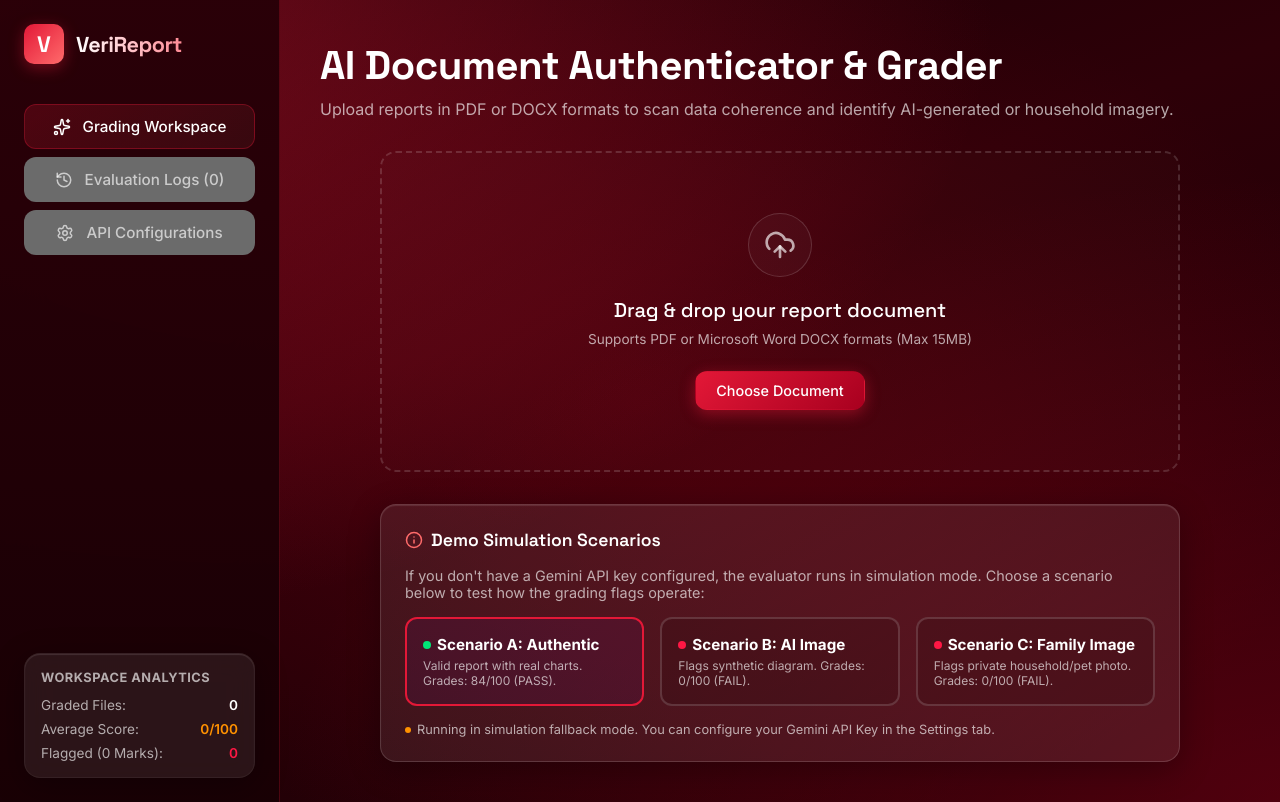
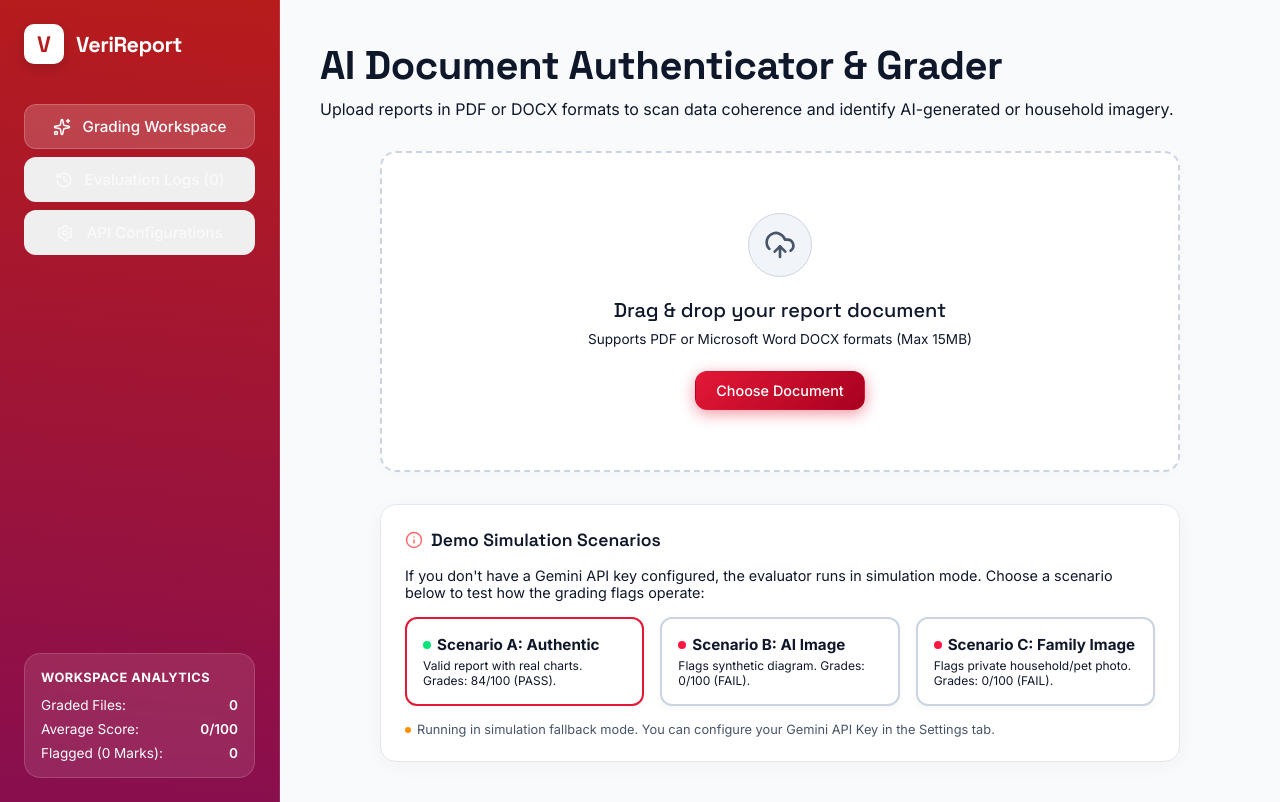
Before and after one commit to sravanmalla123/KL-Result-Checking-Application, a React (Vite) app: page / in a window 1280 px wide. Built offline with nearby package versions, Linux system fonts and the light colour scheme.

Commit message:
Redesign app theme: configure solid red sidebar and a clean white/slate body background layout

```diff
--- a/src/index.css
+++ b/src/index.css
@@ -778,3 +778,222 @@ body {
   color: #fff;
   box-shadow: 0 0 10px rgba(75, 85, 99, 0.4);
 }
+
+/* Red Sidebar & White Main Content Overrides */
+:root {
+  --bg-deep: #ffffff;
+  --bg-surface: #ffffff;
+  --bg-surface-hover: #f1f5f9;
+  --border-color: #cbd5e1;
+  --border-focus: #e31837;
+
+  --color-text-main: #0f172a;
+  --color-text-muted: #475569;
+  --color-text-dim: #94a3b8;
+
+  --sidebar-bg: linear-gradient(185deg, #b71c1c 0%, #880e4f 100%);
+  --sidebar-border: rgba(255, 255, 255, 0.1);
+  --sidebar-text: #ffffff;
+  --sidebar-text-muted: rgba(255, 255, 255, 0.7);
+  --sidebar-nav-active-bg: rgba(255, 255, 255, 0.18);
+  --sidebar-nav-hover-bg: rgba(255, 255, 255, 0.08);
+
+  --shadow-sm: 0 1px 2px rgba(0,0,0,0.05);
+  --shadow-md: 0 4px 12px rgba(0,0,0,0.05);
+  --shadow-lg: 0 8px 30px rgba(0,0,0,0.08);
+  --shadow-glass: 0 4px 20px rgba(0, 0, 0, 0.04);
+
+  color-scheme: light;
+}
+
+body {
+  background: #f8fafc !important;
+  color: var(--color-text-main) !important;
+}
+
+/* Sidebar red coloring */
+.sidebar {
+  background: var(--sidebar-bg) !important;
+  border-right: 1px solid var(--sidebar-border) !important;
+}
+
+.brand-logo {
+  background: #ffffff !important;
+  color: #b71c1c !important;
+  box-shadow: 0 4px 12px rgba(0, 0, 0, 0.15) !important;
+}
+
+.brand-name {
+  color: #ffffff !important;
+  background: none !important;
+  -webkit-background-clip: unset !important;
+  -webkit-text-fill-color: initial !important;
+}
+
+.sidebar .nav-item {
+  color: var(--sidebar-text-muted) !important;
+}
+
+.sidebar .nav-item:hover {
+  color: #ffffff !important;
+  background: var(--sidebar-nav-hover-bg) !important;
+}
+
+.sidebar .nav-item.active {
+  background: var(--sidebar-nav-active-bg) !important;
+  border: 1px solid rgba(255, 255, 255, 0.2) !important;
+  color: #ffffff !important;
+}
+
+/* Sidebar Analytics Card style overrides */
+.sidebar .glass-panel {
+  background: rgba(255, 255, 255, 0.1) !important;
+  border: 1px solid rgba(255, 255, 255, 0.15) !important;
+  box-shadow: none !important;
+}
+
+.sidebar .glass-panel h4,
+.sidebar .glass-panel span {
+  color: #ffffff !important;
+}
+
+/* Main Area Card and Elements style overrides */
+.glass-panel {
+  background: #ffffff !important;
+  border: 1px solid #e2e8f0 !important;
+  box-shadow: 0 4px 20px rgba(0, 0, 0, 0.04) !important;
+}
+
+/* Override inline text white colors inside main content */
+.main-content h1,
+.main-content h2,
+.main-content h3,
+.main-content h4,
+.main-content p,
+.main-content span,
+.main-content strong,
+.main-content label {
+  color: var(--color-text-main) !important;
+}
+
+/* Exclude badges, scenario labels, and buttons from general main-content text color overrides */
+.main-content .btn,
+.main-content .btn span,
+.main-content .badge,
+.main-content .image-badge,
+.main-content .comparison-tab-btn,
+.main-content .engine-dot-badge,
+.main-content .history-score-badge {
+  color: inherit !important;
+}
+
+.main-content .btn-primary,
+.main-content .btn-primary span,
+.main-content .btn-danger,
+.main-content .btn-danger span {
+  color: #ffffff !important;
+}
+
+/* Input Fields styling */
+.form-input {
+  background: #ffffff !important;
+  border: 1px solid #cbd5e1 !important;
+  color: #0f172a !important;
+}
+
+.form-input::placeholder {
+  color: #94a3b8 !important;
+}
+
+.form-input:focus {
+  border-color: var(--color-primary) !important;
+  box-shadow: 0 0 0 3px rgba(227, 24, 55, 0.15) !important;
+}
+
+/* Select element option elements style */
+#engine-select {
+  background-color: #ffffff !important;
+  color: #0f172a !important;
+  border: 1px solid #cbd5e1 !important;
+}
+
+/* Document content preview area */
+.custom-scroll {
+  background: #0f172a !important;
+  color: #e2e8f0 !important;
+  border-color: #1e293b !important;
+}
+
+.custom-scroll span,
+.custom-scroll p {
+  color: #e2e8f0 !important;
+}
+
+/* Secondary Button styling */
+.btn-secondary {
+  background: #ffffff !important;
+  color: #0f172a !important;
+  border: 1px solid #cbd5e1 !important;
+}
+
+.btn-secondary:hover {
+  background: #f1f5f9 !important;
+  border-color: #94a3b8 !important;
+}
+
+/* Comparison tab button default styling */
+.comparison-tab-btn {
+  background: #ffffff !important;
+  color: #475569 !important;
+  border: 1px solid #cbd5e1 !important;
+}
+
+.comparison-tab-btn:hover {
+  background: #f1f5f9 !important;
+  color: #0f172a !important;
+}
+
+.comparison-tab-btn.active {
+  color: #ffffff !important;
+}
+
+/* Table overrides */
+.comparison-table th {
+  color: var(--color-text-muted) !important;
+  border-bottom: 1px solid #cbd5e1 !important;
+}
+
+.comparison-table td {
+  color: var(--color-text-main) !important;
+}
+
+.comparison-table tr:hover {
+  background: #f8fafc !important;
+}
+
+/* Scenario labels styling */
+.main-content label[style*="cursor"] {
+  background: #ffffff !important;
+  box-shadow: 0 2px 8px rgba(0, 0, 0, 0.04) !important;
+}
+
+.main-content label[style*="cursor"] span {
+  color: var(--color-text-main) !important;
+}
+
+/* Upload area styling */
+.upload-container {
+  border-color: #cbd5e1 !important;
+  background: #ffffff !important;
+  box-shadow: 0 4px 15px rgba(0, 0, 0, 0.02) !important;
+}
+
+.upload-container:hover, .upload-container.drag-active {
+  border-color: var(--color-primary) !important;
+  background: rgba(227, 24, 55, 0.03) !important;
+}
+
+.upload-icon {
+  background: #f1f5f9 !important;
+  border-color: #cbd5e1 !important;
+}
```
